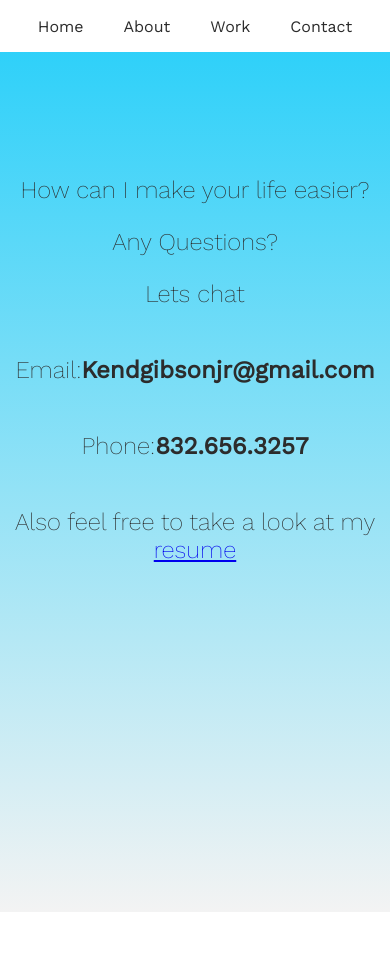
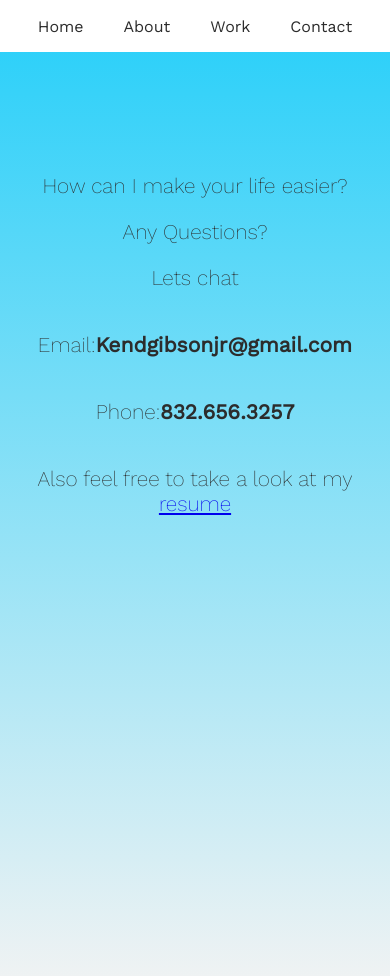
Before and after one commit to cyperpunkmunk/Portfolioreact3, a React (Create React App) app: page /contact in a window 390 px wide. Shown: the top 976 px of the page. Before the commit the page ends 912 px from the top, so only its background shows below. Built offline with nearby package versions, Linux system fonts and the light colour scheme.

Commit message:
changed css on contact

```diff
--- a/src/components/pages/Contact/contact.css
+++ b/src/components/pages/Contact/contact.css
@@ -24,10 +24,17 @@
 
 
     #con{
-        font-size: 24px;
+        font-size: 21px;
         font-weight: 200;
     }
     .title{
-        font-size: 24px;
+        font-size: 21px;
     }
+    .con{
+        min-height: 100vh;
+        padding-top: 100px;
+
+    }
+
+
 }
```
